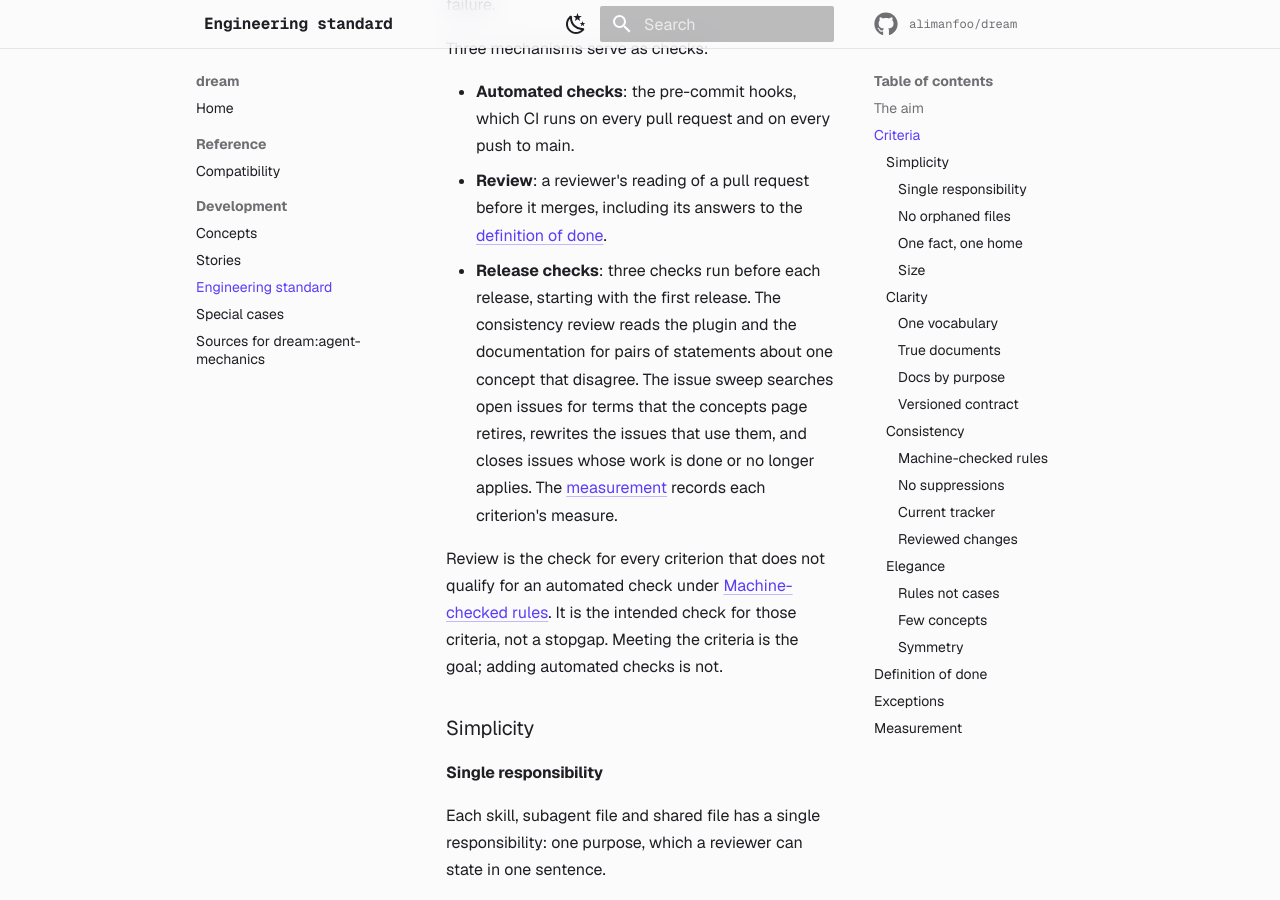
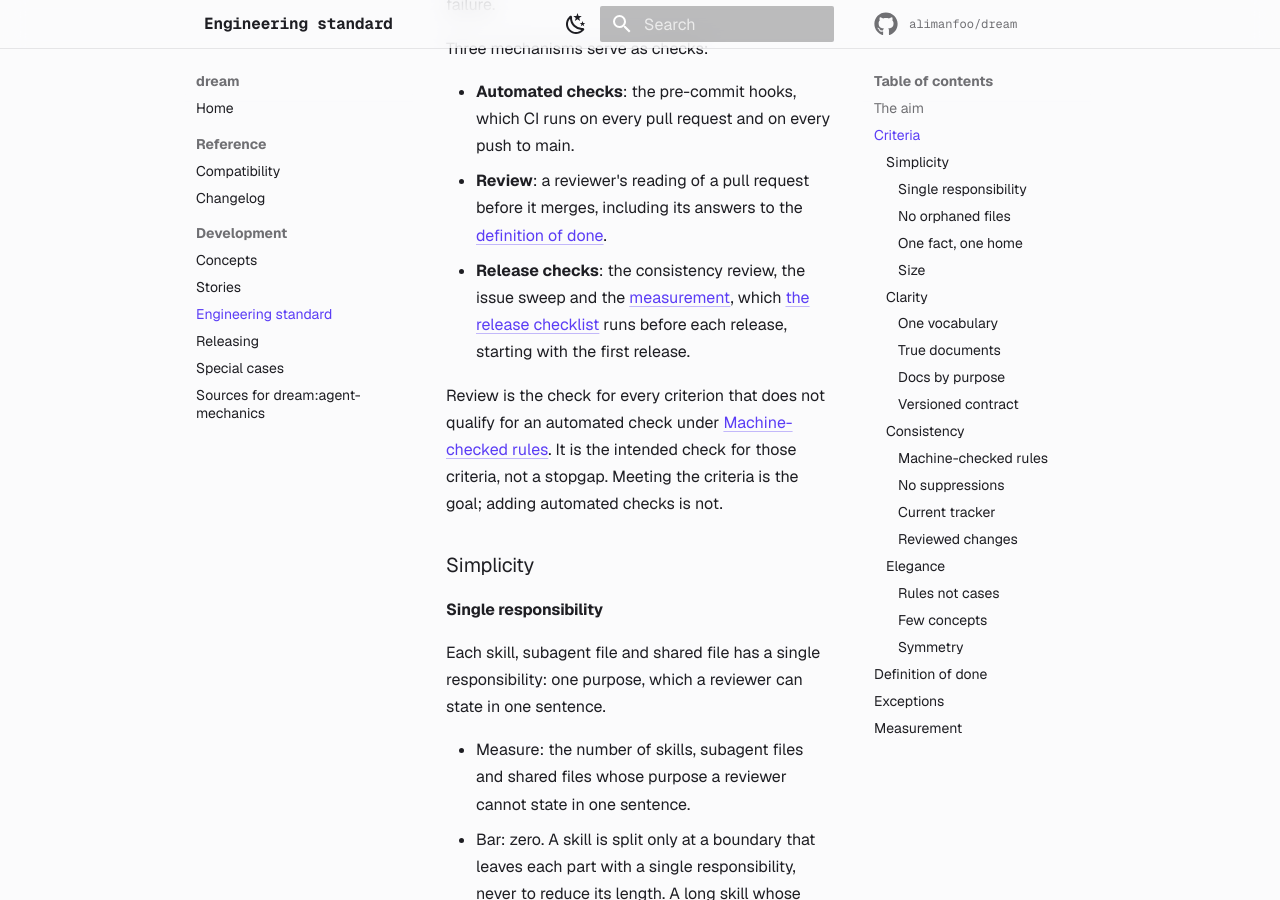
Before and after one commit to alimanfoo/dream, an MkDocs documentation site: the page built from docs/standard.md, in a window 1280 px wide and 900 px high, scrolled down 1920 px. Built offline with MkDocs 1.6.1 and Material for MkDocs 9.7.7, drawn with Linux system fonts in a browser that asks for light colours; comment, search, counter and statistics services are not loaded.

Commit message:
Add the release checklist and an empty changelog
docs/releasing.md is the checklist from the engineering standard's
design: choose the version and compare the skill list, run the
consistency review (including smith, less, big and scout against
dreamcatcher's contract), measure the standard, run the issue sweep,
file the findings, then write the changelog, set the version, merge,
tag, publish and move the marketplace pointer. A coding agent runs it
in a harness session with the user, not dreamcatcher.

docs/changelog.md starts empty, under Reference. The standard's
"Release checks" now points to the checklist rather than describing
each check a second time.

Closes #1061.

Co-Authored-By: Claude Opus 5.5 <noreply@anthropic.com>
Claude-Session: https://claude.ai/code/session_01SAXrSbysi71gegmC4NLqL8

```diff
--- a/docs/standard.md
+++ b/docs/standard.md
@@ -52,12 +52,9 @@ Three mechanisms serve as checks:
   request and on every push to main.
 - **Review**: a reviewer's reading of a pull request before it merges, including
   its answers to the [definition of done](#definition-of-done).
-- **Release checks**: three checks run before each release, starting with the
-  first release. The consistency review reads the plugin and the documentation
-  for pairs of statements about one concept that disagree. The issue sweep
-  searches open issues for terms that the concepts page retires, rewrites the
-  issues that use them, and closes issues whose work is done or no longer
-  applies. The [measurement](#measurement) records each criterion's measure.
+- **Release checks**: the consistency review, the issue sweep and the
+  [measurement](#measurement), which [the release checklist](releasing.md) runs
+  before each release, starting with the first release.
 
 Review is the check for every criterion that does not qualify for an automated
 check under [Machine-checked rules](#machine-checked-rules). It is the intended
--- a/mkdocs.yml
+++ b/mkdocs.yml
@@ -43,10 +43,12 @@ nav:
   - Home: index.md
   - Reference:
       - compatibility.md
+      - changelog.md
   - Development:
       - concepts.md
       - stories.md
       - standard.md
+      - releasing.md
       - special-cases.md
       - agent-mechanics-sources.md
 
```
Also changed, not shown: docs/changelog.md (added, +5 -0 lines), docs/releasing.md (added, +83 -0 lines).
